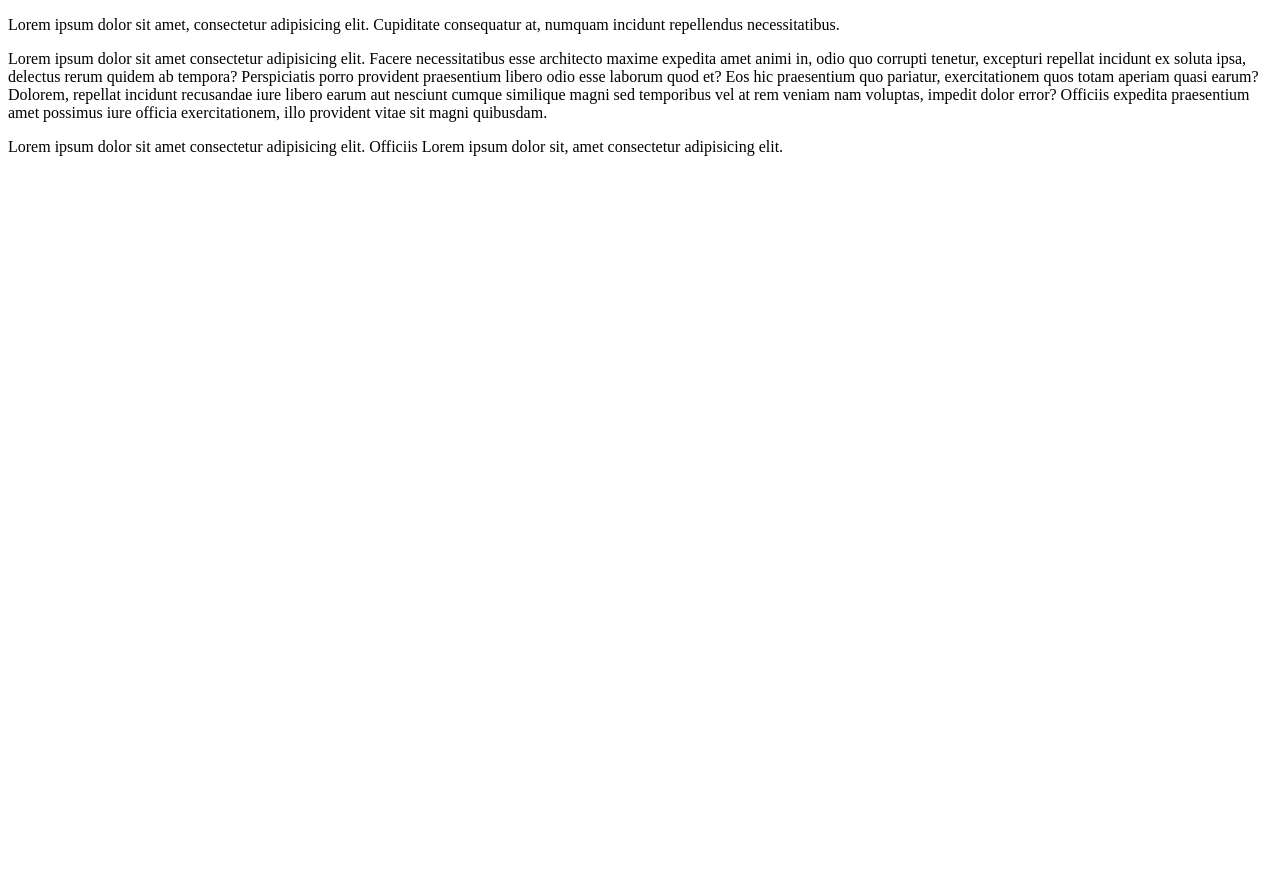
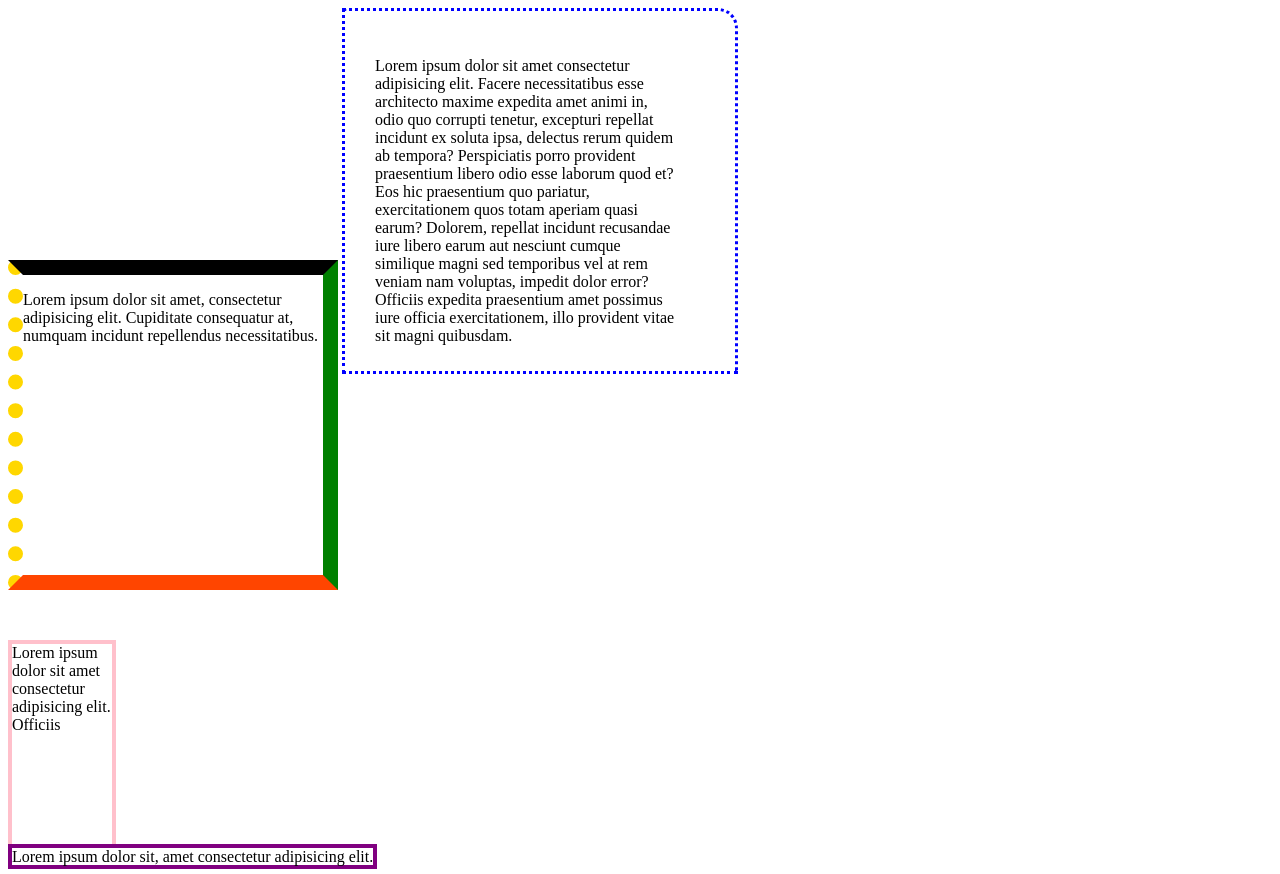
Before and after one commit to Ashaka1/SQL-DDPYEAR2, a plain HTML site: page index.html in a window 1280 px wide. Before the commit the page ends 800 px from the top, so only its background shows below. Drawn offline with Linux system fonts and the light colour scheme.

Commit message:
Update index.html

```diff
--- a/index.html
+++ b/index.html
@@ -4,7 +4,7 @@
     <meta charset="UTF-8">
     <meta name="viewport" content="width=device-width, initial-scale=1.0">
     <title>Document</title>
-    <link rel="stylesheet" href="boxstyle.css">
+    <link rel="stylesheet" href="style.css">
 
 </head>
 <body>
```
